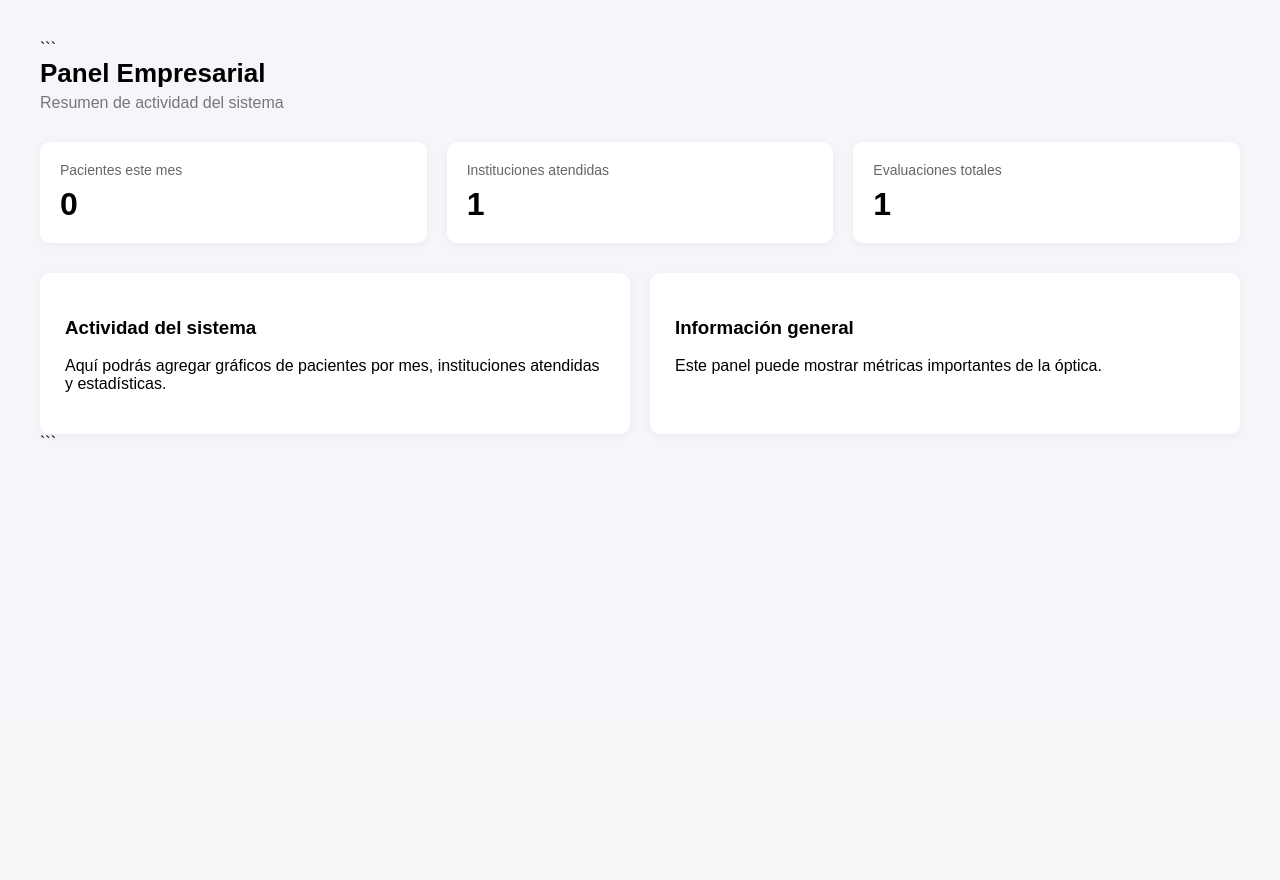
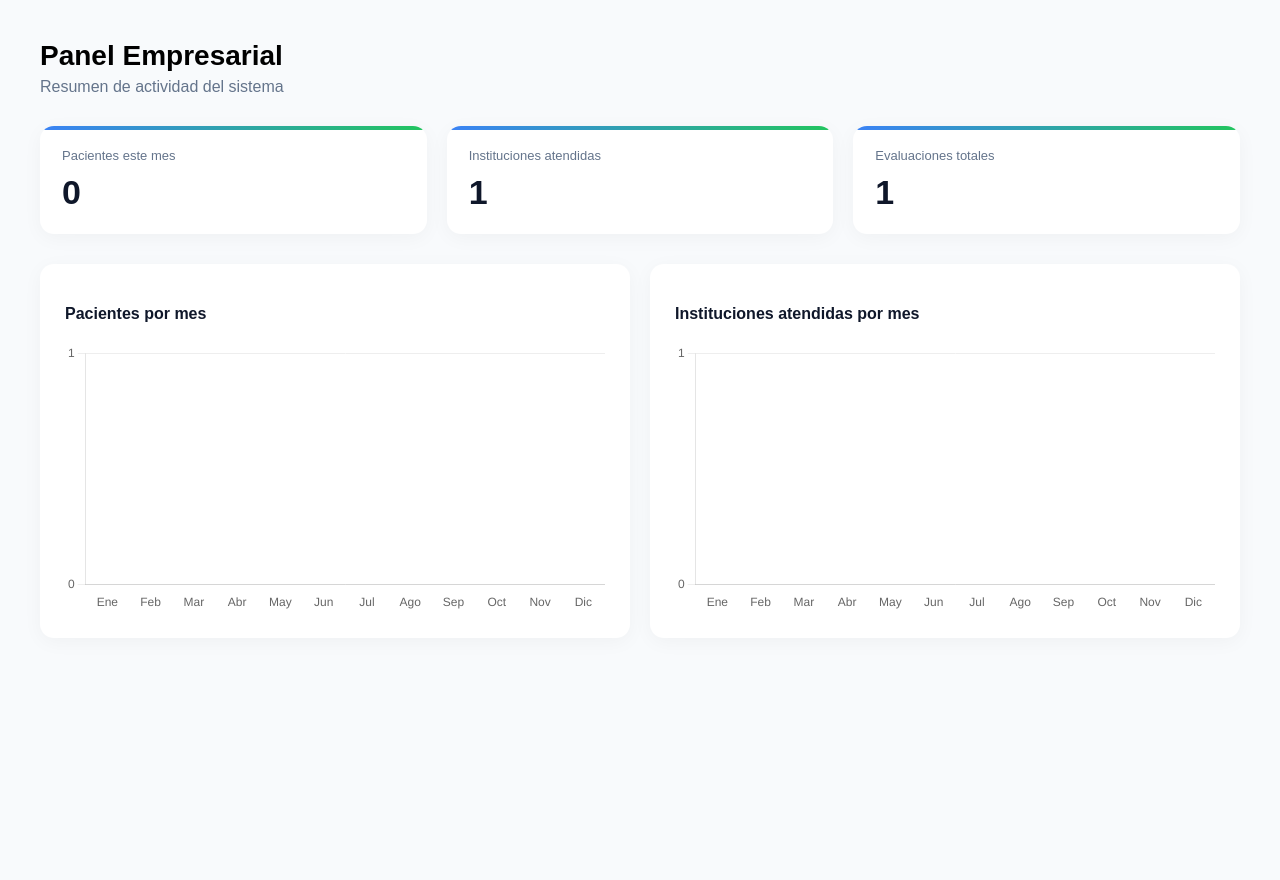
Before and after one commit to PauloJacko/pacientes_optica, a Django app: page /dashboard/empresa/ in a window 1280 px wide. Shown: the part 80-960 px from the top of the page. Before the commit the page ends 518 px from the top, so only its background shows below. Run offline with Django 5.2, Linux system fonts and the light colour scheme; a user stored in the database is signed in; tables that the repository leaves empty hold one stand-in row (values such as "Sample post").

Commit message:
Mejorado el dashboard de empresa para mostrar los pacientes de una forma más atractiva y legible. Se agregó un diseño con el nombre del paciente en negrita y su RUT debajo en un tamaño de fuente más pequeño y color gris. Además, se realizaron ajustes en el CSS para mejorar la apariencia general del dashboard.

````diff
--- a/login/static/css/dashboard_empresa.css
+++ b/login/static/css/dashboard_empresa.css
@@ -1,46 +1,68 @@
 .empresa-container{
   padding:40px;
+  background:#f8fafc;
+  min-height:100vh;
 }
 
-.empresa-header{
-  margin-bottom:30px;
-}
-
+/* HEADER */
 .empresa-header h2{
   margin:0;
-  font-size:26px;
+  font-size:28px;
+  font-weight:600;
 }
 
 .empresa-header p{
-  color:#777;
-  margin-top:5px;
+  color:#64748b;
+  margin-top:6px;
 }
 
+/* CARDS */
 .empresa-cards{
   display:grid;
-  grid-template-columns:repeat(auto-fit,minmax(220px,1fr));
+  grid-template-columns:repeat(auto-fit,minmax(240px,1fr));
   gap:20px;
-  margin-bottom:30px;
+  margin:30px 0;
 }
 
 .empresa-card{
   background:white;
-  border-radius:10px;
-  padding:20px;
-  box-shadow:0 2px 8px rgba(0,0,0,0.05);
+  border-radius:14px;
+  padding:22px;
+  box-shadow:0 4px 20px rgba(0,0,0,0.04);
+  transition:0.2s;
+  position:relative;
+  overflow:hidden;
+}
+
+.empresa-card:hover{
+  transform:translateY(-4px);
+  box-shadow:0 10px 25px rgba(0,0,0,0.08);
+}
+
+/* línea decorativa top */
+.empresa-card::before{
+  content:"";
+  position:absolute;
+  top:0;
+  left:0;
+  width:100%;
+  height:4px;
+  background:linear-gradient(90deg,#3b82f6,#22c55e);
 }
 
 .card-title{
-  font-size:14px;
-  color:#666;
+  font-size:13px;
+  color:#64748b;
 }
 
 .card-value{
-  font-size:32px;
-  font-weight:bold;
-  margin-top:8px;
+  font-size:34px;
+  font-weight:700;
+  margin-top:10px;
+  color:#0f172a;
 }
 
+/* PANEL GRÁFICOS */
 .empresa-panel{
   display:grid;
   grid-template-columns:1fr 1fr;
@@ -49,7 +71,68 @@
 
 .panel-card{
   background:white;
+  border-radius:14px;
+  padding:25px;
+  box-shadow:0 4px 20px rgba(0,0,0,0.04);
+}
+
+.panel-card h3{
+  margin-bottom:20px;
+  font-size:16px;
+  font-weight:600;
+  color:#0f172a;
+}
+
+/* responsive */
+@media(max-width:900px){
+  .empresa-panel{
+    grid-template-columns:1fr;
+  }
+}
+
+/* MODALES */
+
+.modal {
+  display:none;
+  position:fixed;
+  inset:0;
+  background:rgba(0,0,0,0.5);
+  justify-content:center;
+  align-items:center;
+  z-index:999;
+}
+
+.modal-content{
+  background:white;
+  padding:25px;
+  border-radius:12px;
+  width:420px;
+  max-height:80vh;
+  display:flex;
+  flex-direction:column;
+}
+
+#listaPacientes{
+  overflow-y:auto;
+  margin-top:15px;
+}
+
+/* scrollbar moderno */
+#listaPacientes::-webkit-scrollbar{
+  width:6px;
+}
+
+#listaPacientes::-webkit-scrollbar-thumb{
+  background:#ccc;
   border-radius:10px;
-  padding:25px;
-  box-shadow:0 2px 8px rgba(0,0,0,0.05);
 }
+
+.item{
+  padding:10px;
+  border-bottom:1px solid #eee;
+  cursor:pointer;
+}
+
+.item:hover{
+  background:#f5f5f5;
+}
--- a/login/templates/login/dashboard_empresa.html
+++ b/login/templates/login/dashboard_empresa.html
@@ -49,7 +49,6 @@
 
   <div class="empresa-container">
 
-```
 <div class="empresa-header">
   <h2>Panel Empresarial</h2>
   <p>Resumen de actividad del sistema</p>
@@ -76,24 +75,213 @@
 
 </div>
 
-<!-- ESPACIO PARA FUTUROS GRÁFICOS -->
+<!-- ESPACIO PARA GRÁFICOS -->
 
 <div class="empresa-panel">
 
   <div class="panel-card">
-    <h3>Actividad del sistema</h3>
-    <p>Aquí podrás agregar gráficos de pacientes por mes, instituciones atendidas y estadísticas.</p>
+    <h3>Pacientes por mes</h3>
+    <canvas id="graficoPacientes"></canvas>
   </div>
 
   <div class="panel-card">
-    <h3>Información general</h3>
-    <p>Este panel puede mostrar métricas importantes de la óptica.</p>
+    <h3>Instituciones atendidas por mes</h3>
+    <canvas id="graficoComparacion"></canvas>
   </div>
 
 </div>
-```
 
   </div>
 
+<!-- MODAL 1: Instituciones -->
+<div id="modalInstituciones" class="modal">
+  <div class="modal-content">
+    <h3 id="tituloMes"></h3>
+    <div id="listaInstituciones"></div>
+    <button onclick="cerrarModal('modalInstituciones')">Cerrar</button>
+  </div>
+</div>
+
+<!-- MODAL 2: Pacientes -->
+<div id="modalPacientes" class="modal">
+  <div class="modal-content">
+    <h3 id="tituloInstitucion"></h3>
+    <div id="listaPacientes"></div>
+    <button onclick="cerrarModal('modalPacientes')">Cerrar</button>
+  </div>
+</div>
+
+<script src="https://cdn.jsdelivr.net/npm/chart.js"></script>
+
+<script>
+  const pacientesPorMes = {{ pacientes_por_mes|safe }};
+  const evaluacionesTotal = {{ evaluaciones_total }};
+  const institucionesMes = {{ instituciones_mes }};
+  const institucionesPorMes = {{ instituciones_por_mes|safe }};
+  const detalleMeses = {{ detalle_meses|safe }};
+
+  // nombres meses
+  const nombresMeses = [
+    '', 'Enero','Febrero','Marzo','Abril','Mayo','Junio',
+    'Julio','Agosto','Septiembre','Octubre','Noviembre','Diciembre'
+  ];
+
+  // -------------------------
+  // GRÁFICO 1: PACIENTES
+  // -------------------------
+  const ctx1 = document.getElementById('graficoPacientes');
+
+  new Chart(ctx1, {
+    type: 'bar',
+    data: {
+      labels: [
+        'Ene','Feb','Mar','Abr','May','Jun',
+        'Jul','Ago','Sep','Oct','Nov','Dic'
+      ],
+      datasets: [{
+        label: 'Pacientes atendidos',
+        data: pacientesPorMes,
+        borderRadius: 8,
+        backgroundColor: '#3b82f6'
+      }]
+    },
+    options: {
+      plugins: {
+        legend: { display: false }
+      },
+      scales: {
+        x: {
+          grid: { display: false }
+        },
+        y: {
+          beginAtZero: true,
+          ticks: {
+            stepSize: 1,
+            precision: 0
+          },
+          grid: {
+            color: '#eee'
+          }
+        }
+      }
+    }
+  });
+
+  // -------------------------
+  // GRÁFICO 2: INSTITUCIONES 🔥
+  // -------------------------
+  const ctx2 = document.getElementById('graficoComparacion');
+
+  const chart2 = new Chart(ctx2, {
+    type: 'bar',
+    data: {
+      labels: [
+        'Ene','Feb','Mar','Abr','May','Jun',
+        'Jul','Ago','Sep','Oct','Nov','Dic'
+      ],
+      datasets: [{
+        label: 'Instituciones atendidas',
+        data: institucionesPorMes,
+        borderRadius: 8,
+        backgroundColor: '#22c55e'
+      }]
+    },
+    options: {
+      plugins: {
+        legend: { display: false }
+      },
+      scales: {
+        x: {
+          grid: { display: false }
+        },
+        y: {
+          beginAtZero: true,
+          ticks: {
+            stepSize: 1,
+            precision: 0
+          },
+          grid: {
+            color: '#eee'
+          }
+        }
+      }
+    }
+  });
+
+  // -------------------------
+  // CLICK EN GRÁFICO 🔥
+  // -------------------------
+  ctx2.onclick = function(evt) {
+    const points = chart2.getElementsAtEventForMode(
+      evt,
+      'nearest',
+      { intersect: true },
+      true
+    );
+
+    if (points.length) {
+      const index = points[0].index;
+      const mes = index + 1;
+
+      abrirInstituciones(mes);
+    }
+  };
+
+  // -------------------------
+  // MODAL INSTITUCIONES
+  // -------------------------
+  function abrirInstituciones(mes){
+    const data = detalleMeses[mes] || [];
+
+    document.getElementById('tituloMes').innerText =
+      "Instituciones - " + nombresMeses[mes];
+
+    let html = "";
+
+    data.forEach(inst => {
+      html += `<div class="item" onclick='abrirPacientes(${JSON.stringify(inst)})'>
+                ${inst.nombre} (${inst.pacientes.length})
+              </div>`;
+    });
+
+    if (html === "") {
+      html = "<div class='item'>Sin datos</div>";
+    }
+
+    document.getElementById('listaInstituciones').innerHTML = html;
+
+    document.getElementById('modalInstituciones').style.display = 'flex';
+  }
+
+  // -------------------------
+  // MODAL PACIENTES
+  // -------------------------
+  function abrirPacientes(inst){
+    document.getElementById('tituloInstitucion').innerText = inst.nombre;
+
+    let html = "";
+
+    inst.pacientes.forEach(p => {
+      html += `
+      <div class="item">
+        <strong>${p.nombre}</strong><br>
+        <span style="color:#666; font-size:13px">${p.rut}</span>
+      </div>
+    `;
+    });
+
+    document.getElementById('listaPacientes').innerHTML = html;
+
+    document.getElementById('modalPacientes').style.display = 'flex';
+  }
+
+  // -------------------------
+  // CERRAR MODAL
+  // -------------------------
+  function cerrarModal(id){
+    document.getElementById(id).style.display = 'none';
+  }
+</script>
+
 </body>
 </html>
--- a/login/views.py
+++ b/login/views.py
@@ -3,7 +3,7 @@
 from django.contrib.auth.decorators import login_required
 from django.views.decorators.http import require_POST
 from django.http import JsonResponse
-from django.db.models import Max
+from django.db.models import Max, Count
 from django.core.paginator import Paginator
 
 from usuarios.models import Paciente
@@ -12,7 +12,9 @@
 from evaluaciones.models import Evaluacion
 
 from django.utils.timezone import now
-from django.db.models import Count
+from django.db.models.functions import ExtractMonth
+from collections import defaultdict
+
 
 def login_view(request):
 
@@ -159,20 +161,98 @@
 @login_required
 def dashboard_empresa(request):
 
-    mes_actual = now().month
     anio_actual = now().year
 
+    # -------------------------
+    # MÉTRICAS GENERALES
+    # -------------------------
     pacientes_mes = Paciente.objects.filter(
-        fecha_creacion__month=mes_actual,
-        fecha_creacion__year=anio_actual
+        fecha_creacion__year=anio_actual,
+        fecha_creacion__month=now().month
     ).count()
 
     evaluaciones_total = Evaluacion.objects.count()
 
     instituciones_mes = Paciente.objects.values('institucion').distinct().count()
 
+    # -------------------------
+    # PACIENTES POR MES 🔥
+    # -------------------------
+    pacientes_por_mes_qs = (
+        Paciente.objects
+        .filter(fecha_creacion__year=anio_actual)
+        .annotate(mes=ExtractMonth('fecha_creacion'))
+        .values('mes')
+        .annotate(total=Count('id'))
+        .order_by('mes')
+    )
+
+    pacientes_por_mes = [0] * 12
+
+    for item in pacientes_por_mes_qs:
+        pacientes_por_mes[item['mes'] - 1] = item['total']
+
+    # -------------------------
+    # INSTITUCIONES POR MES 🔥 (NORMALIZADAS)
+    # -------------------------
+    pacientes_del_anio = Paciente.objects.filter(
+        fecha_creacion__year=anio_actual
+    )
+
+    instituciones_por_mes_dict = defaultdict(set)
+
+    for p in pacientes_del_anio:
+        if p.institucion:
+            mes = p.fecha_creacion.month
+            institucion_normalizada = p.institucion.strip().lower()
+            instituciones_por_mes_dict[mes].add(institucion_normalizada)
+
+    instituciones_por_mes = [0] * 12
+
+    for mes, instituciones in instituciones_por_mes_dict.items():
+        instituciones_por_mes[mes - 1] = len(instituciones)
+
+    # -------------------------
+    # DETALLE PARA MODALES 🔥
+    # -------------------------
+    detalle_meses = {}
+
+    for mes in range(1, 13):
+        pacientes_mes_qs = Paciente.objects.filter(
+            fecha_creacion__year=anio_actual,
+            fecha_creacion__month=mes
+        )
+
+        instituciones_dict = {}
+
+        for p in pacientes_mes_qs:
+            if not p.institucion:
+                continue
+
+            inst = p.institucion.strip().lower()
+
+            if inst not in instituciones_dict:
+                instituciones_dict[inst] = {
+                    "nombre": p.institucion.strip(),
+                    "pacientes": []
+                }
+
+            instituciones_dict[inst]["pacientes"].append({
+                "nombre": p.nombre,
+                "rut": p.rut
+            })
+
+        detalle_meses[mes] = list(instituciones_dict.values())
+
+    # -------------------------
+    # RENDER
+    # -------------------------
     return render(request, 'login/dashboard_empresa.html', {
         'pacientes_mes': pacientes_mes,
         'evaluaciones_total': evaluaciones_total,
-        'instituciones_mes': instituciones_mes
+        'instituciones_mes': instituciones_mes,
+
+        'pacientes_por_mes': pacientes_por_mes,
+        'instituciones_por_mes': instituciones_por_mes,
+        'detalle_meses': detalle_meses
     })
````
Also changed, not shown: login/static/css/dashboard.css (+0 -7 lines).
